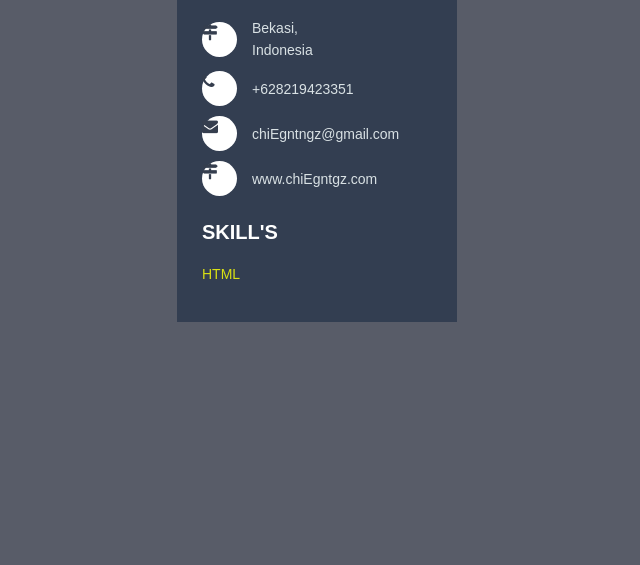
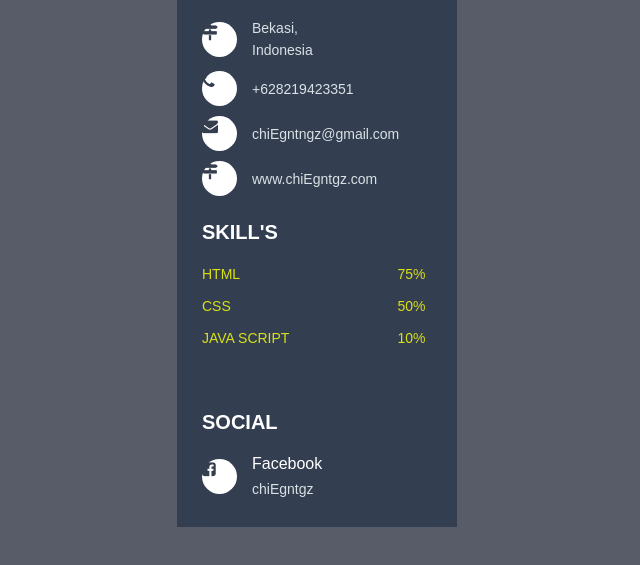
Before and after one commit to richie-wq/CV-chiE, a plain HTML site: page index.html in a window 1280 px wide. Shown: the part 377-942 px from the top of the page, without its empty margins (63-703 px from the left). Before the commit the page ends 800 px from the top, so only its background shows below. Drawn offline with Linux system fonts and the light colour scheme; a web font is replaced by a local one.

Commit message:
Add existing file

```diff
--- a/index.html
+++ b/index.html
@@ -1,5 +1,6 @@
 <!DOCTYPE html>
 <html lang="en">
+
 <head>
     <meta charset="UTF-8">
     <meta http-equip="X-UA-Compatible" content="IE=edge">
@@ -18,6 +19,7 @@
                 <img src="https://media.suara.com/pictures/653x366/2024/12/17/85439-abun-sungkar.jpg" alt="Media Image">
             </div>
             <div class="content">
+                <!-- profile -->
                 <div claass="resume-item">
                     <div class="title">
                         <p class="bold">Richie Coding</p>
@@ -58,7 +60,7 @@
                         </li>
                     </ul>
                 </div>
-
+                <!-- skils -->
                 <div class="resume-item resume-skills">
                     <div class="title">
                         <p class="bold">Skill's</p>
@@ -71,17 +73,58 @@
                             <div class="skill-progress">
                                 <span style="width: 75%;"></span>
                             </div>
+                            <div class="skill-parcent">75%</div>
+                        </li>
+                        <li>
+                            <div class="skill-name">
+                                CSS
+                            </div>
+                            <div class="skill-progress">
+                                <span style="width: 50%;"></span>
+                            </div>
+                            <div class="skill-parcent">50%</div>
+                        </li>
+                        <li>
+                            <div class="skill-name">
+                                JAVA SCRIPT
+                            </div>
+                            <div class="skill-progress">
+                                <span style="width: 10%;"></span>
+                            </div>
+                            <div class="skill-parcent">10%</div>
                         </li>
                     </ul>
                 </div>
+                <!-- social media -->
+                <div class="resume-item resume-social">
+                    <div class="title">
+                        <p class="bold">social</p>
+                    </div>
+                    <ul>
+                        <li>
+                            <div class="icon">
+                                <i class="fa fa-facebook-square"></i>
+                            </div>
+                            <div class="data">
+                                <p class="semi-bold">Facebook</p>
+                                <p>chiEgntgz</p>
+                            </div>
+                        </li>
+
+                    </ul>
+                </div>
+
+
 
             </div>
 
         </div>
+
 
         <div class="box-right">
             2
         </div>
 
 </body>
+
 </html>
--- a/style.css
+++ b/style.css
@@ -115,5 +115,19 @@ body {
     top: 0;
     left: 0;
     height: 100%;
-    background-color: #fff;
+    background-color: #ffffffec;
 }
+
+.container .box-left .resume-skills ul li .skill-parcent {
+    width: 15%;
+}
+
+.container .box-left .resume-social .semi-bold {
+    color: #fff;
+    margin-bottom: 3px;
+}
+
+.semi-bold {
+    font-weight: 500;
+    font-size: 16px;
+}
```
